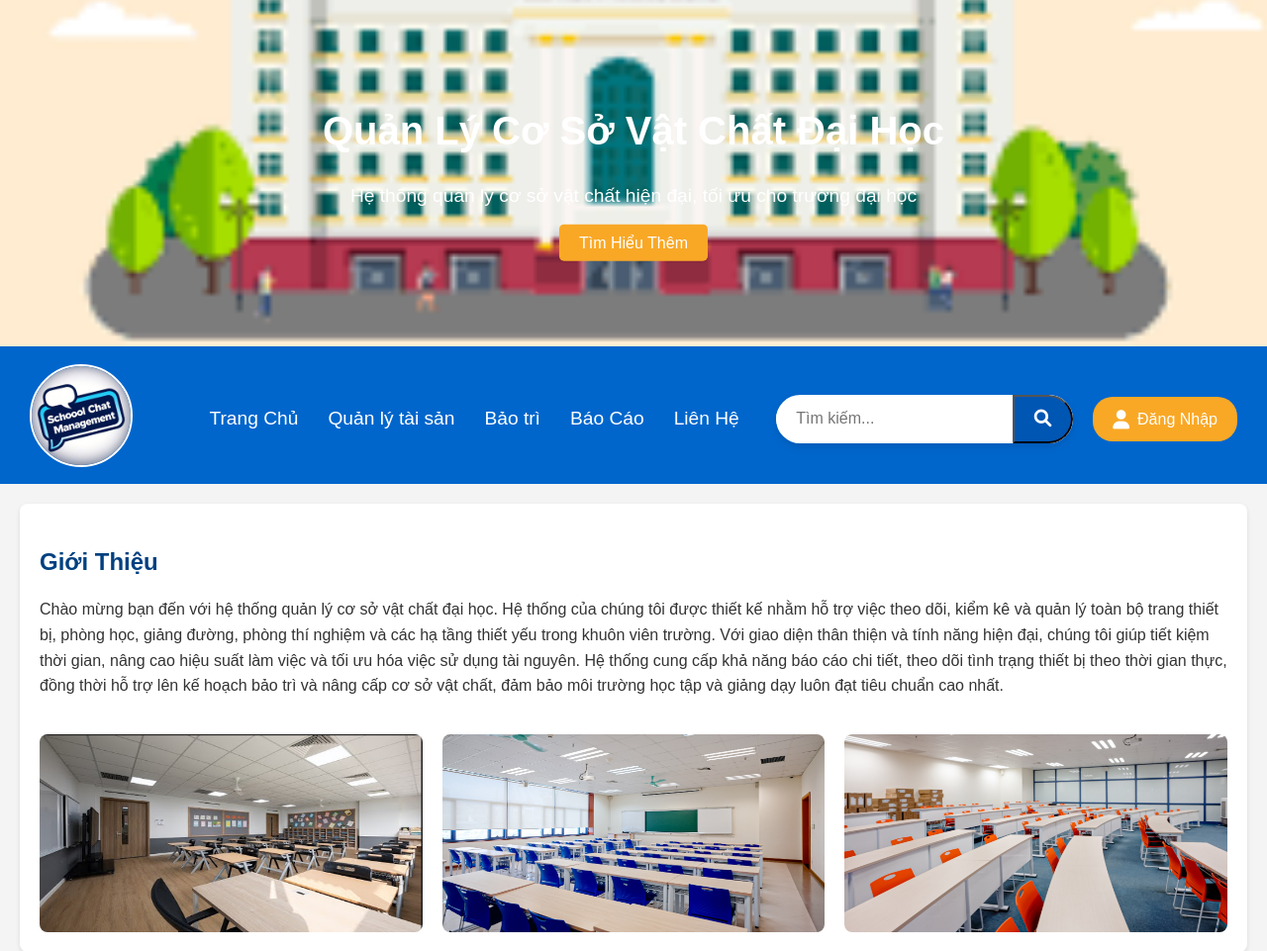
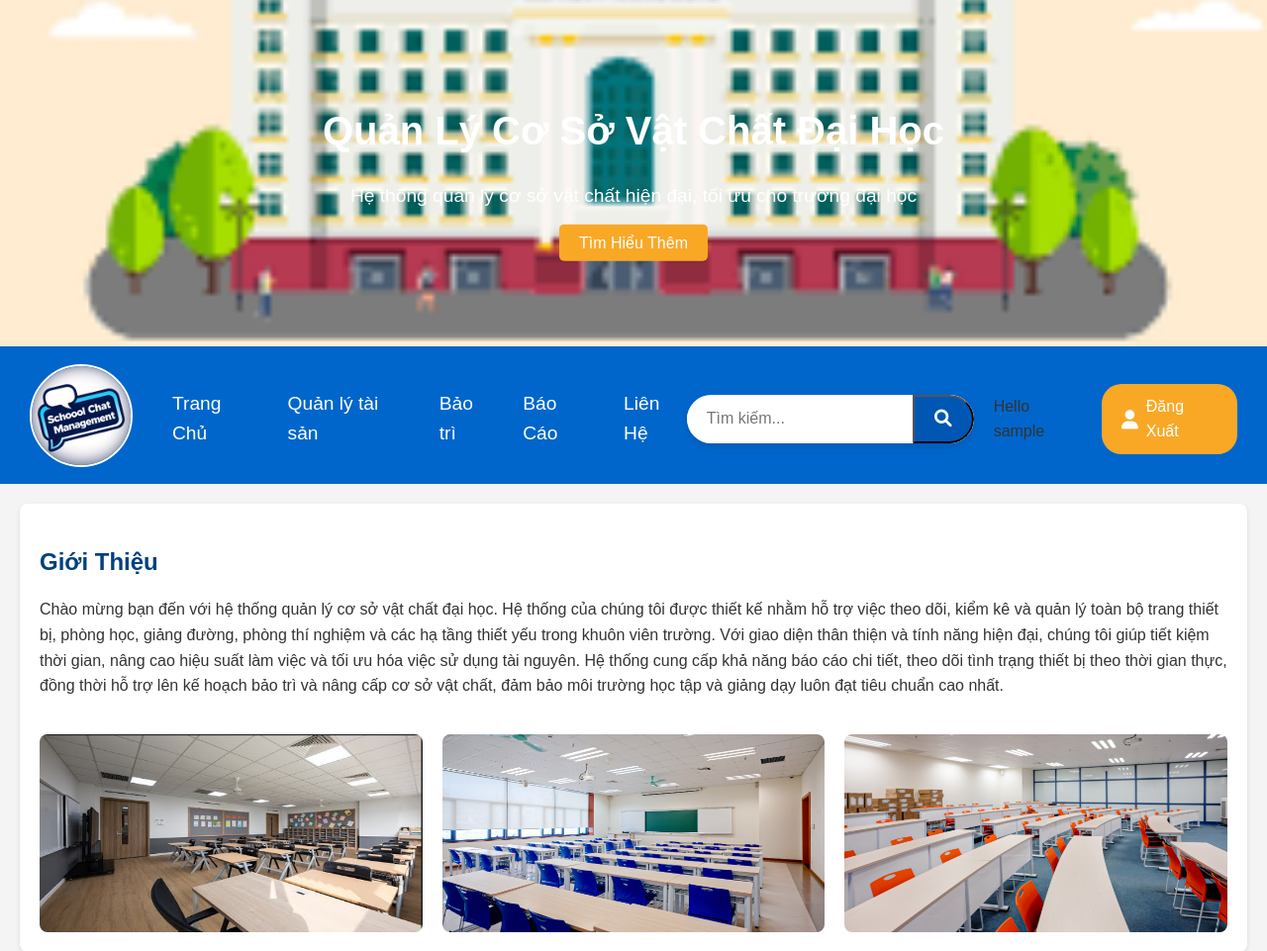
Before and after one commit to vtak1908/QuanLyCSVatChat, a PHP site: page /User/trangchu.php in a window 1280 px wide. Shown: the top 961 px of the page at 99% size. Run offline with PHP 8.4, Linux system fonts and the light colour scheme; the visitor is signed in with stand-in values (Sample User, id 1).

Commit message:
Update trangchu.php

```diff
--- a/User/trangchu.php
+++ b/User/trangchu.php
@@ -42,8 +42,9 @@
                 </div>
                 <?php if (isset($_SESSION["user"])) {
               ?>
+            <a>Hello <?php echo $_SESSION['user'] ?></a>
                 <a href="signin.php" class="login-btn">
-                    <i class="fas fa-user"></i> Đăng Nhập
+                    <i class="fas fa-user"></i> Đăng Xuất
                 </a>
                 <?php } else { ?>
                     <a href="signin.php" class="login-btn">
```
